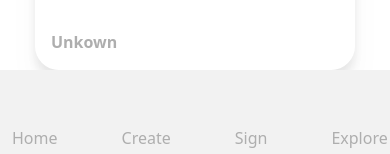
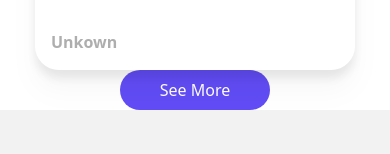
Before and after one commit to HassanChehab/trustblock, a Next.js app in the folder client/: page /home in a window 390 px wide. Shown: the part 1226-1380 px from the top of the page. Built offline with nearby package versions, Linux system fonts and the light colour scheme.

Commit message:
refactor: Addition of A button on the home page plus minor css fix on Event page.

```diff
--- a/client/src/pages/event/[id].tsx
+++ b/client/src/pages/event/[id].tsx
@@ -199,7 +199,7 @@ function BottomDiv({ fetchedEvent }) {
 						<p>1:00 AM - 1:30 AM WIB</p>
 					</div>
 				</div>
-				<div className="flex gap-4 lg:mt-16 xs: mt-8">
+				<div className="flex gap-4 lg:mt-16 xs: mt-8 xs:pb-8">
 					<MdLocationPin className="w-[35px] h-[35px] text-myPurple" />
 					<div>
 						<p>Location: </p>
--- a/client/src/pages/home.tsx
+++ b/client/src/pages/home.tsx
@@ -63,6 +63,7 @@ const mockedData = [
 ];
 
 import "@/styles/animations.css";
+import Button from "@/components/shared/button";
 import HomeCard from "@/components/home/home-card";
 
 export default function HomePage() {
@@ -98,6 +99,13 @@ export default function HomePage() {
 					);
 				})}
 			</div>
+			<div className="w-[150px] m-auto">
+				<Button
+					label="See More"
+					buttonStyle="primary"
+					action={() => console.log("no action for this button")}
+				/>
+			</div>
 		</div>
 	);
 }
```
